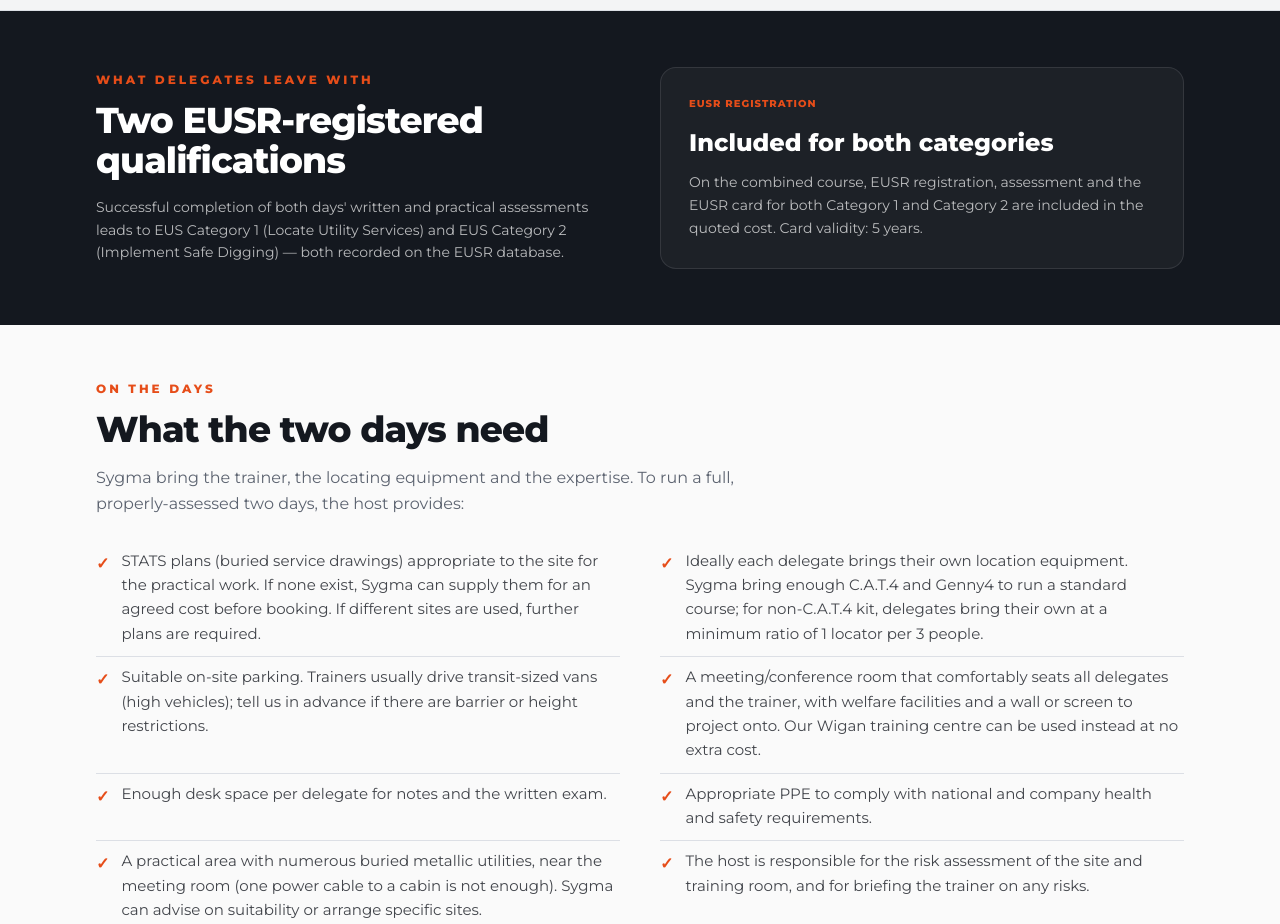
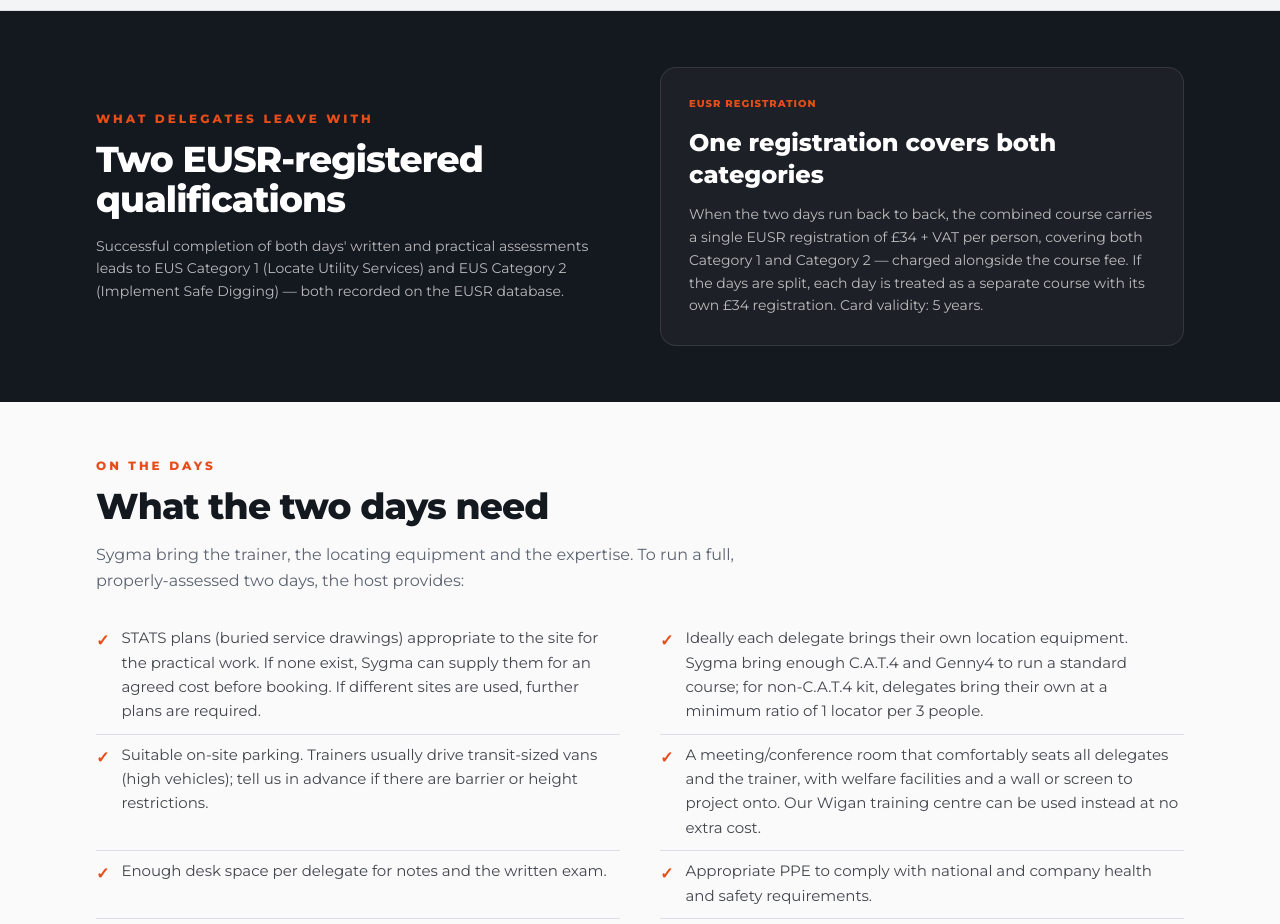
Before and after one commit to PortalPeteZero/sygma-solutions-nextjs, a Next.js app: page /agendas/eus-cat1-cat2-combined in a window 1280 px wide. Shown: the part 9180-10104 px from the top of the page. Built offline with nearby package versions, Linux system fonts and the light colour scheme.

Commit message:
Combined agenda: EUSR fee wording per D1 (one £34pp back-to-back; 2x£34 if days split)

```diff
--- a/src/app/agendas/eus-cat1-cat2-combined/page.tsx
+++ b/src/app/agendas/eus-cat1-cat2-combined/page.tsx
@@ -508,8 +508,8 @@
           </div>
           <div className="cert-card rounded-2xl border border-white/10 bg-white/[0.04] p-7 pb-keep">
             <p className="text-[10px] font-black uppercase tracking-widest text-accent">EUSR registration</p>
-            <p className="mt-4 text-2xl font-black">Included for both categories</p>
-            <p className="mt-3 text-sm text-white/70 leading-relaxed">On the combined course, EUSR registration, assessment and the EUSR card for both Category 1 and Category 2 are included in the quoted cost. Card validity: 5 years.</p>
+            <p className="mt-4 text-2xl font-black">One registration covers both categories</p>
+            <p className="mt-3 text-sm text-white/70 leading-relaxed">When the two days run back to back, the combined course carries a single EUSR registration of £34 + VAT per person, covering both Category 1 and Category 2 — charged alongside the course fee. If the days are split, each day is treated as a separate course with its own £34 registration. Card validity: 5 years.</p>
           </div>
         </div>
       </section>
```
